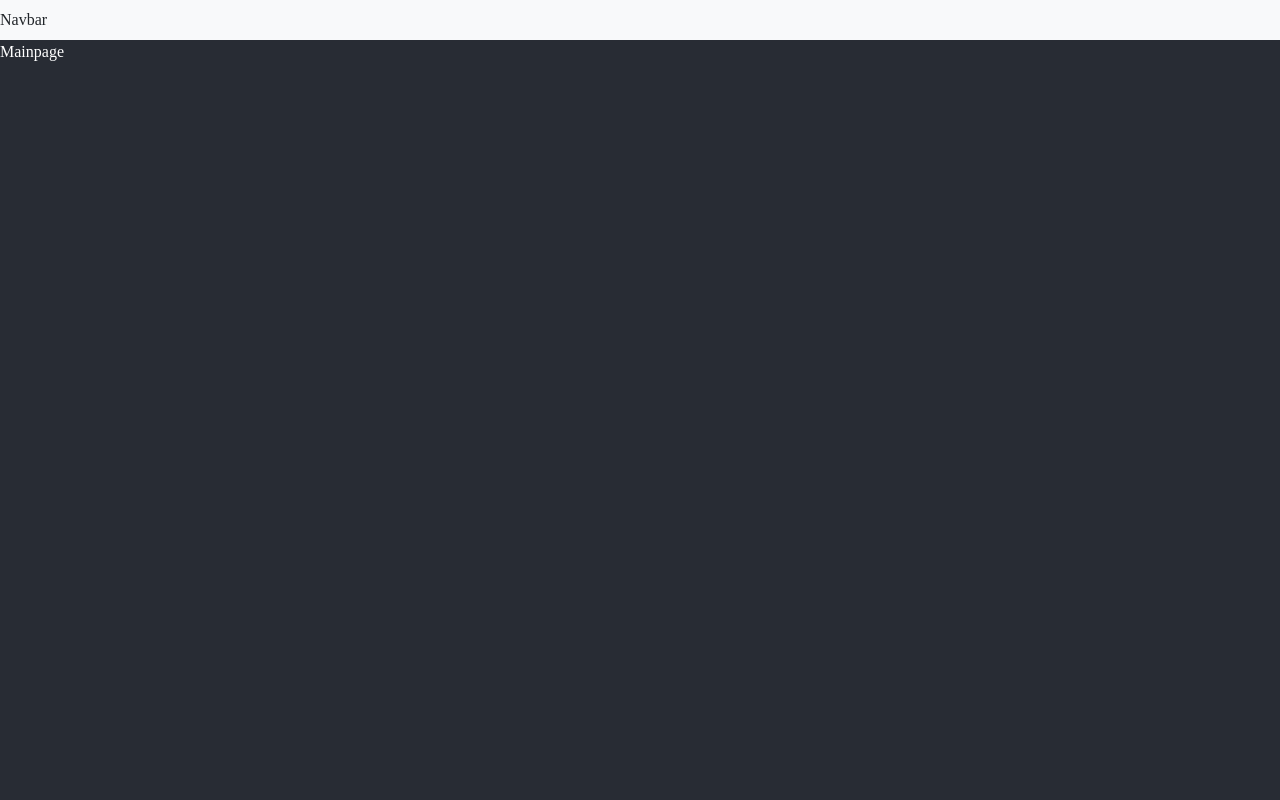
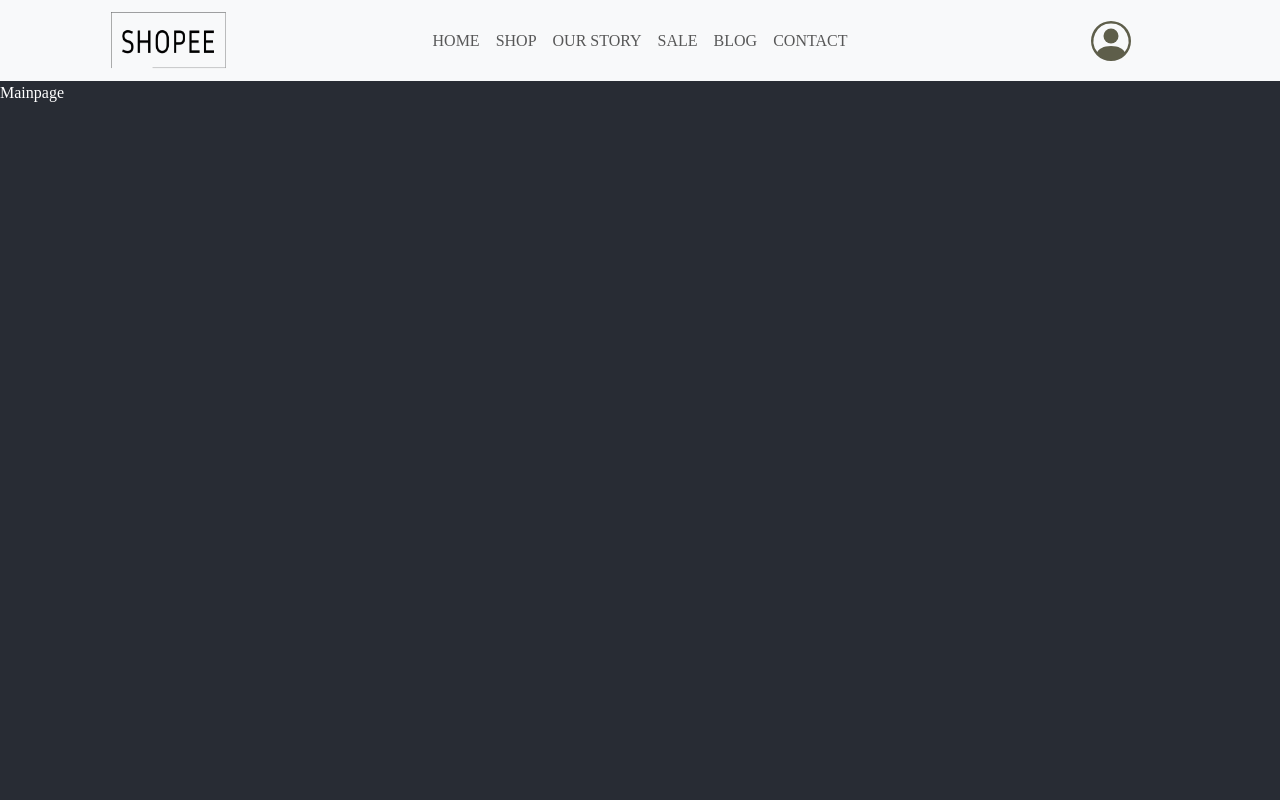
Before and after one commit to rithchanvirakboth/SHOPEE-ecommerce, a React (Create React App) app in the folder clients/: page / in a window 1280 px wide. Shown: the top 800 px of the page. Built offline with nearby package versions, Linux system fonts and the light colour scheme; the HTML template or start-up script is replaced by a standard one; a web font is replaced by a local one.

Commit message:
[frontend](navbar): apply navbar with offcanva, dropdown, menu into client server

```diff
--- /dev/null
+++ b/clients/src/components/BrandLogo/brandLogo.js
@@ -0,0 +1,10 @@
+import React from 'react'
+import logo from '../../Assets/logo.png';
+
+function brandLogo() {
+  return (
+    <img src={logo} alt="logo" width="120px" height="65px" />
+  )
+}
+
+export default brandLogo
--- /dev/null
+++ b/clients/src/components/Dropdown/Dropdown.js
@@ -0,0 +1,58 @@
+import React from "react";
+
+function Dropdown() {
+  return (
+    <>
+      <div class="dropdown">
+        <button
+          class="btn"
+          type="button"
+          data-bs-toggle="dropdown"
+          aria-expanded="false"
+        >
+          <svg
+            xmlns="http://www.w3.org/2000/svg"
+            width="50"
+            height="40"
+            fill="#5e5e4a"
+            class="bi bi-person-circle"
+            viewBox="0 0 16 16"
+          >
+            <path d="M11 6a3 3 0 1 1-6 0 3 3 0 0 1 6 0z" />
+            <path
+              fill-rule="evenodd"
+              d="M0 8a8 8 0 1 1 16 0A8 8 0 0 1 0 8zm8-7a7 7 0 0 0-5.468 11.37C3.242 11.226 4.805 10 8 10s4.757 1.225 5.468 2.37A7 7 0 0 0 8 1z"
+            />
+          </svg>
+        </button>
+        <ul class="dropdown-menu" id="dropdown">
+          <li>
+            <a class="dropdown-item active" href="#">
+              Action
+            </a>
+          </li>
+          <li>
+            <a class="dropdown-item" href="#">
+              Another action
+            </a>
+          </li>
+          <li>
+            <a class="dropdown-item" href="#">
+              Something else here
+            </a>
+          </li>
+          <li>
+            <hr class="dropdown-divider" />
+          </li>
+          <li>
+            <a class="dropdown-item" href="#">
+              Separated link
+            </a>
+          </li>
+        </ul>
+      </div>
+    </>
+  );
+}
+
+export default Dropdown;
--- /dev/null
+++ b/clients/src/components/Dropdown/dropdown.css
@@ -0,0 +1,4 @@
+#dropdown {
+  top: 100%;
+  left: -90px
+}
--- a/clients/src/components/Footer/Footer.css
+++ b/clients/src/components/Footer/Footer.css
@@ -1,6 +1,6 @@
 .text-brand {
-  margin-left: 20px;
-  margin-right: 20px;
+  margin-left: 75px;
+  margin-right: 75px;
 }
 
 p {
--- /dev/null
+++ b/clients/src/components/Menu/Menu.css
@@ -0,0 +1,8 @@
+.nav-link {
+  color: var(--menu-color-variant-2);
+  font-size: 1em;
+}
+
+.nav-item {
+  margin: 0px 5px 0px 5px;
+}
--- /dev/null
+++ b/clients/src/components/Menu/Menu.js
@@ -0,0 +1,20 @@
+import React from "react";
+import { MENU } from "../../utils/const";
+
+function Menu() {
+  return (
+    <div class="collapse navbar-collapse" id="navbarNav">
+      <ul class="navbar-nav">
+        {MENU.map((menu) => (
+          <li class="nav-item">
+            <a href={menu.link} class="nav-link">
+              {menu.name}
+            </a>
+          </li>
+        ))}
+      </ul>
+    </div>
+  );
+}
+
+export default Menu;
--- a/clients/src/components/Navbar/Navbar.js
+++ b/clients/src/components/Navbar/Navbar.js
@@ -1,8 +1,35 @@
-import React from 'react'
-
+import React from 'react';
+import Logo from '../BrandLogo/brandLogo';
+import Dropdown from '../Dropdown/Dropdown';
+import Offcanva from '../Offcanva/Offcanva';
+import Menu from '../Menu/Menu';
 function Navbar() {
   return (
-    <div>Navbar</div>
+    <div className="container-fluid">
+      {/* Logo */}
+      <div className="col-lg-3 col-xl-3 d-flex justify-content-center">
+        <div className="d-none d-lg-block d-xl-block">
+          <Logo />
+        </div>
+        <div className="d-md-block d-sm-block d-lg-none">
+          <Offcanva />
+        </div>
+      </div>
+
+
+      <div className="col-lg-6 col xl-6 d-flex justify-content-center">
+        <div className="d-none d-lg-block d-xl-block">
+          <Menu />
+        </div>
+        <div className="d-md-block d-sm-none d-lg-none">
+          <Logo />
+        </div>
+      </div>
+
+      <div className="col-lg-3 col-xl-3 d-flex justify-content-center">
+        <Dropdown />
+      </div>
+    </div>
   )
 }
 
--- /dev/null
+++ b/clients/src/components/Offcanva/Offcanva.js
@@ -0,0 +1,56 @@
+import React from "react";
+
+function Offcanva() {
+  return (
+    <>
+      <button
+        class="btn"
+        type="button"
+        data-bs-toggle="offcanvas"
+        data-bs-target="#offcanvasWithBothOptions"
+        aria-controls="offcanvasWithBothOptions"
+      >
+        <svg
+          xmlns="http://www.w3.org/2000/svg"
+          width="50"
+          height="30"
+          fill="#5e5e4a"
+          class="bi bi-list"
+          viewBox="0 0 16 16"
+        >
+          <path
+            fill-rule="evenodd"
+            d="M2.5 12a.5.5 0 0 1 .5-.5h10a.5.5 0 0 1 0 1H3a.5.5 0 0 1-.5-.5zm0-4a.5.5 0 0 1 .5-.5h10a.5.5 0 0 1 0 1H3a.5.5 0 0 1-.5-.5zm0-4a.5.5 0 0 1 .5-.5h10a.5.5 0 0 1 0 1H3a.5.5 0 0 1-.5-.5z"
+          />
+        </svg>
+      </button>
+
+      <div
+        class="offcanvas offcanvas-start"
+        data-bs-scroll="true"
+        tabindex="-1"
+        id="offcanvasWithBothOptions"
+        aria-labelledby="offcanvasWithBothOptionsLabel"
+      >
+        <div class="offcanvas-header">
+          <h5 class="offcanvas-title" id="offcanvasWithBothOptionsLabel">
+            Backdrop with scrolling
+          </h5>
+          <button
+            type="button"
+            class="btn-close"
+            data-bs-dismiss="offcanvas"
+            aria-label="Close"
+          ></button>
+        </div>
+        <div class="offcanvas-body">
+          <p>
+            Try scrolling the rest of the page to see this option in action.
+          </p>
+        </div>
+      </div>
+    </>
+  );
+}
+
+export default Offcanva;
--- a/clients/src/components/components.css
+++ b/clients/src/components/components.css
@@ -1,2 +1,4 @@
 /* imported */
 @import url('./Footer/Footer.css');
+@import url('./Dropdown/dropdown.css');
+@import url('./Menu/Menu.css');
```
Also changed, not shown: clients/src/utils/const.js (line endings or trailing spaces).
